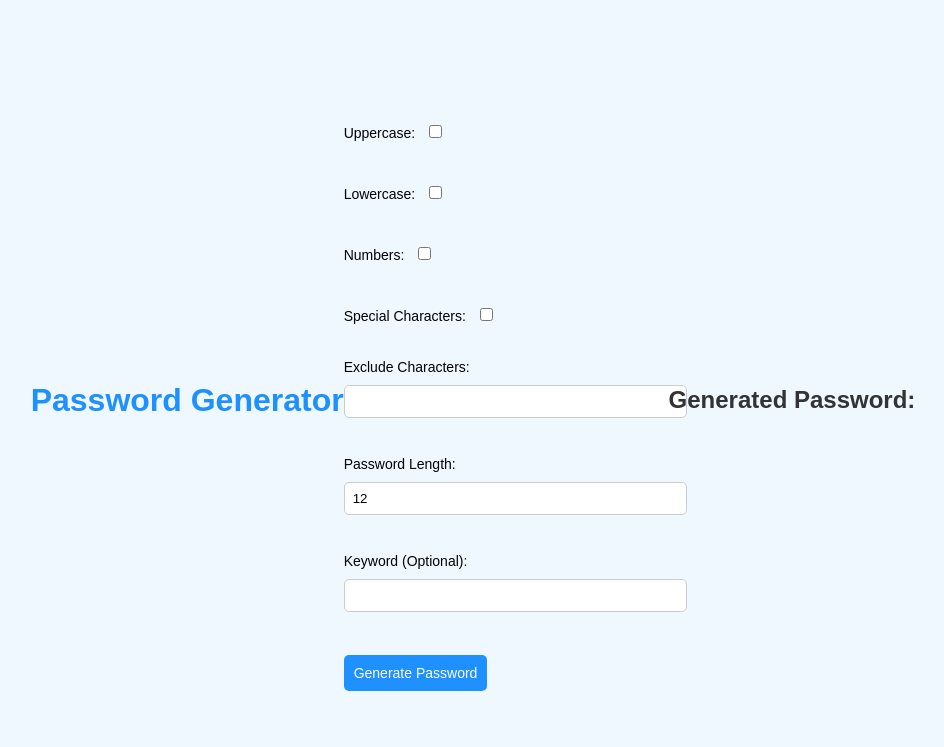
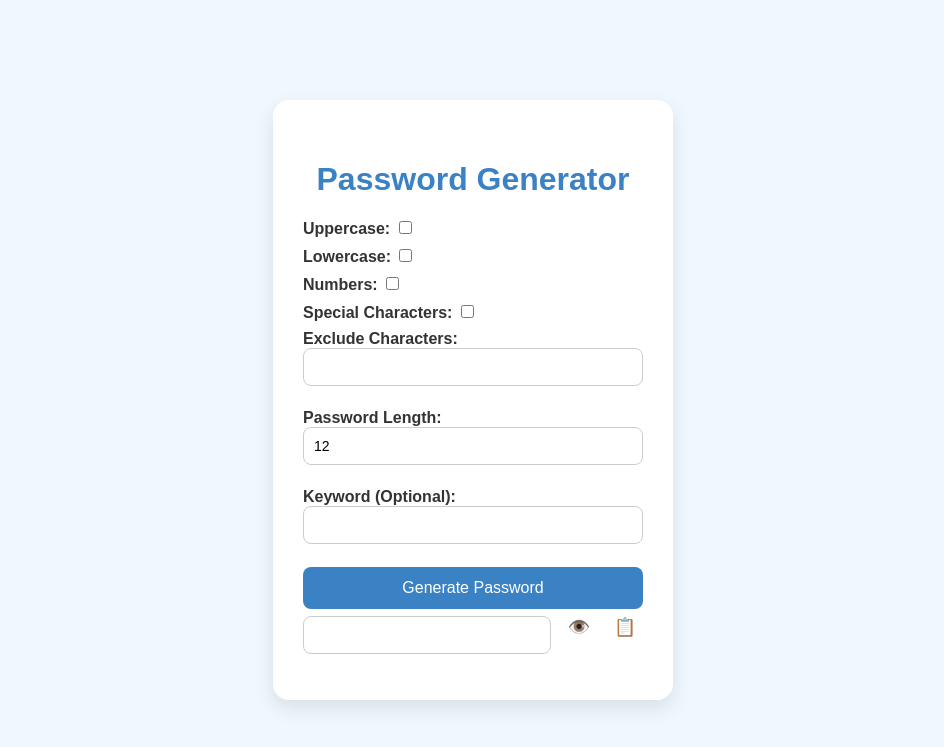
Before and after one commit to pravallika-nunna/EncryptPass, a Flask app: page /generate_password in a window 1280 px wide. Shown: the top 747 px of the page, without its empty margins (167-1111 px from the left). Run offline with Flask 3, Linux system fonts and the light colour scheme.

Commit message:
adding icon to all pages

```diff
--- /dev/null
+++ b/static/css/generate_password.css
@@ -0,0 +1,192 @@
+/* Reset & Base styles */
+body {
+    font-family: Arial, sans-serif;
+    background-color: #f0f8ff;
+    margin: 0;
+    padding: 0;
+    height: 100vh;
+    display: flex;
+    justify-content: center;
+    align-items: center;
+}
+
+/* Card container */
+.card {
+    background-color: #ffffff;
+    border-radius: 16px; /* more rounded */
+    box-shadow: 0 8px 20px rgba(0, 0, 0, 0.1);
+    padding: 40px 30px;
+    width: 400px;
+    box-sizing: border-box;
+    transition: transform 0.2s ease, box-shadow 0.2s ease;
+}
+
+.card:hover {
+    transform: translateY(-5px);
+    box-shadow: 0 12px 24px rgba(0, 0, 0, 0.15);
+}
+
+/* Heading */
+h2 {
+    color: #3b82c4; /* deeper blue */
+    text-align: center;
+    margin-bottom: 20px;
+}
+
+h1 {
+    color: #3b82c4; /* deeper blue */
+    text-align: center;
+    margin-bottom: 20px;
+}
+
+/* Label styles */
+label {
+    display: block;
+    margin-bottom: 8px;
+    color: #333333;
+    font-weight: bold;
+    text-align: left;
+}
+
+/* Checkboxes */
+.checkbox-group {
+    display: flex;
+    flex-direction: column;
+    margin-bottom: 15px;
+}
+
+.checkbox-group label {
+    font-weight: normal;
+    display: flex;
+    align-items: center;
+}
+
+.checkbox-group input[type="checkbox"] {
+    margin-right: 10px;
+}
+
+/* Input fields */
+input[type="text"],
+input[type="number"] {
+    width: 100%;
+    padding: 10px;
+    margin-bottom: 15px;
+    border: 1px solid #ccc;
+    border-radius: 8px;
+    box-sizing: border-box;
+    font-size: 14px;
+}
+
+/* Generate button */
+button {
+    background-color: #3b82c4; /* deeper blue */
+    color: #ffffff;
+    border: none;
+    border-radius: 8px;
+    padding: 12px 20px;
+    font-size: 16px;
+    cursor: pointer;
+    width: 100%;
+    transition: background-color 0.3s ease;
+}
+
+button:hover {
+    background-color: #2e6aa0;
+}
+
+/* Generated password display */
+#generated-password-label {
+    margin-top: 20px;
+    font-weight: bold;
+    color: #3b82c4;
+    text-align: left;
+}
+
+#generated-password {
+    margin-top: 5px;
+    padding: 12px;
+    background-color: #f9f9f9;
+    border: 1px solid #ddd;
+    border-radius: 8px;
+    word-break: break-word;
+    color: #333333;
+}
+
+.password-display {
+    display: flex;
+    align-items: center;
+    position: relative;
+}
+
+.password-display input {
+    flex: 1;
+    padding: 10px;
+    border-radius: 8px;
+    border: 1px solid #ccc;
+    font-size: 14px;
+    margin-right: 10px;
+}
+
+/* Container for action buttons */
+.input-container {
+    display: flex;
+    gap: 10px; /* space between buttons */
+    margin-bottom: 15px;
+}
+
+/* Buttons inside input-container */
+.input-container button {
+    background: none;
+    border: none;
+    cursor: pointer;
+    padding: 7px;
+    font-size: 18px; /* smaller icon size */
+    line-height: 1;
+    display: flex;
+    align-items: center;
+    justify-content: center;
+    width: 36px;
+    height: 36px;
+    border-radius: 50%;
+    transition: transform 0.2s, background-color 0.2s;
+}
+
+/* Hover effect for buttons */
+.input-container button:hover {
+    transform: scale(1.2);
+    background-color: #f0f0f0;
+}
+
+.alert {
+    background-color: #f8d7da; /* light red background */
+    color: #721c24; /* dark red text */
+    padding: 12px 16px;
+    margin-bottom: 15px;
+    border: 1px solid #f5c6cb;
+    border-radius: 8px;
+    font-size: 14px;
+    display: none;
+}
+
+.alert.show {
+    display: block;
+}
+
+.alert.success {
+    background-color: #d4edda;
+    color: #155724;
+    border-color: #c3e6cb;
+}
+
+.alert.hidden {
+    display: none;
+}
+
+
+/* Responsive design */
+@media (max-width: 500px) {
+    .card {
+        width: 90%;
+        padding: 30px 20px;
+    }
+}
--- a/static/css/styles.css
+++ b/static/css/styles.css
@@ -21,7 +21,7 @@
     }
 
     h1 {
-        color: #1e90ff; /* Sky blue */
+        color: #4682b4; /* Sky blue */
     }
 
     h2 {
@@ -50,7 +50,7 @@
     }
 
     button {
-        background-color: #1e90ff; /* Sky blue */
+        background-color: #4682b4; /* Sky blue */
         color: white;
         border: none;
         padding: 10px;
--- a/static/js/generate_password.js
+++ b/static/js/generate_password.js
@@ -1,22 +1,40 @@
-// Add an event listener for form submission
-document.getElementById("passwordForm").addEventListener("submit", async function (event) {
-    // Prevent default form submission behavior
+// Elements
+const passwordForm = document.getElementById("passwordForm");
+const generatedPassword = document.getElementById("generatedPassword");
+const toggleVisibilityBtn = document.getElementById("toggleVisibility");
+const copyBtn = document.getElementById("copyPassword");
+const tooltip = document.getElementById("tooltip");
+const alertBox = document.getElementById("alertBox"); // Add this to your HTML if it's not there
+
+// ✅ Check if elements exist before proceeding
+if (passwordForm && generatedPassword && toggleVisibilityBtn && copyBtn) {
+
+    // Submit event for password generation
+    passwordForm.addEventListener("submit", async function (event) {
         event.preventDefault();
 
-    // Collect form data
         const formData = new FormData(event.target);
         const data = Object.fromEntries(formData);
 
-    // Convert checkboxes to boolean values
+        // Convert checkbox values to boolean
         data.include_upper = data.include_upper === "on";
         data.include_lower = data.include_lower === "on";
         data.include_numbers = data.include_numbers === "on";
         data.include_special = data.include_special === "on";
 
-    // Convert the length field to an integer
         data.length = parseInt(data.length, 10);
 
-    // Send a POST request to the server
+        // Length validation before sending the request
+        if (isNaN(data.length) || data.length < 12 || data.length > 64) {
+            showAlert("Password length must be between 12 and 64 characters.");
+            generatedPassword.value = "Invalid length!";
+            generatedPassword.type = 'text';
+            generatedPassword.disabled = true;
+            return;
+        }
+
+        hideAlert(); // Clear previous alerts if everything's good
+
         try {
             const response = await fetch("/generate_password", {
                 method: "POST",
@@ -24,17 +42,93 @@ document.getElementById("passwordForm").addEventListener("submit", async functio
                 body: JSON.stringify(data),
             });
 
-        // Parse the JSON response
             const result = await response.json();
 
-        // Display the result
             if (result.success) {
-            document.getElementById("generatedPassword").textContent = result.password;
+                generatedPassword.value = result.password;
+                generatedPassword.type = 'password'; // Reset to password type after generation
+                toggleVisibilityBtn.textContent = '👁️'; // Reset toggle button icon
+                generatedPassword.disabled = false; // Enable input in case it was disabled
+                showAlert("Password generated successfully!", "success");
             } else {
-            document.getElementById("generatedPassword").textContent = `Error: ${result.error}`;
+                generatedPassword.value = '';
+                generatedPassword.type = 'text';
+                generatedPassword.disabled = true;
+                showAlert(`Error: ${result.error}`);
             }
         } catch (error) {
-        // Handle errors (e.g., network issues)
-        document.getElementById("generatedPassword").textContent = `Error: ${error.message}`;
+            console.error(error.message);
+            generatedPassword.value = `Error: ${error.message}`;
+            generatedPassword.type = 'text';
+            generatedPassword.disabled = true;
+            showAlert(`Error: ${error.message}`);
         }
     });
+
+    // Toggle password visibility
+    toggleVisibilityBtn.addEventListener('click', () => {
+        if (generatedPassword.type === 'password') {
+            generatedPassword.type = 'text';
+            toggleVisibilityBtn.textContent = '🙈';
+        } else {
+            generatedPassword.type = 'password';
+            toggleVisibilityBtn.textContent = '👁️';
+        }
+    });
+
+    // Copy to clipboard event
+    copyBtn.addEventListener('click', () => {
+        if (generatedPassword.disabled || !generatedPassword.value || generatedPassword.value.includes("Error")) {
+            showAlert("Nothing to copy!", "error");
+            return;
+        }
+
+        generatedPassword.select();
+        generatedPassword.setSelectionRange(0, 99999); // For mobile devices
+
+        navigator.clipboard.writeText(generatedPassword.value)
+            .then(() => {
+                console.log('Password copied!');
+
+                if (tooltip) {
+                    tooltip.textContent = 'Copied!';
+                    tooltip.classList.add('show');
+
+                    setTimeout(() => {
+                        tooltip.classList.remove('show');
+                        tooltip.textContent = '';
+                    }, 1500);
+                } else {
+                    showAlert("Password copied to clipboard!", "success");
+                }
+            })
+            .catch(err => {
+                console.error('Failed to copy!', err);
+                showAlert("Failed to copy password!", "error");
+            });
+    });
+
+} else {
+    console.error('One or more elements are missing from the DOM.');
+}
+
+function showAlert(message, type = 'error') {
+    if (!alertBox) return;
+
+    alertBox.textContent = message;
+
+    // Reset classes
+    alertBox.className = 'alert';
+
+    if (type === 'success') {
+        alertBox.classList.add('success');
+    }
+
+    alertBox.classList.add('show');
+}
+
+function hideAlert() {
+    if (!alertBox) return;
+
+    alertBox.className = 'alert hidden';
+}
--- a/templates/generate_password.html
+++ b/templates/generate_password.html
@@ -4,46 +4,67 @@
     <meta charset="UTF-8">
     <meta name="viewport" content="width=device-width, initial-scale=1.0">
     <title>Password Generator</title>
-    <link rel = "stylesheet" href = "{{url_for('static', filename = 'css/styles.css')}}" type = "text/css">
 
+    <link rel="icon" type="image/x-icon" href="{{ url_for('static', filename='images/logo.png') }}">
+
+    <link rel="stylesheet" href="{{url_for('static', filename='css/generate_password.css')}}" type="text/css">
 </head>
 <body>
+
+    <div class="card">
         <h1>Password Generator</h1>
+
+        <!-- Alert Box -->
+        <div id="alertBox" class="alert hidden"></div>
+
         <form id="passwordForm">
             <label>
                 Uppercase:
                 <input type="checkbox" name="include_upper">
-        </label><br>
+            </label>
             <label>
                 Lowercase:
                 <input type="checkbox" name="include_lower">
-        </label><br>
+            </label>
             <label>
                 Numbers:
                 <input type="checkbox" name="include_numbers">
-        </label><br>
+            </label>
             <label>
                 Special Characters:
                 <input type="checkbox" name="include_special">
-        </label><br>
+            </label>
             <label>
                 Exclude Characters:
                 <input type="text" name="exclude_char">
-        </label><br>
+            </label>
+
             <label>
                 Password Length:
-            <input type="number" name="length" value="12">
-        </label><br>
+                <input type="number" name="length" id="passwordLength" value="12" min="12" max="64" required>
+            </label>
+
             <label>
                 Keyword (Optional):
                 <input type="text" name="keyword">
-        </label><br>
+            </label>
+
             <button type="submit">Generate Password</button>
         </form>
-    <h2>Generated Password:</h2>
-    <p id="generatedPassword"></p>
 
-    <!-- Dynamically load JavaScript file -->
+        <div class="password-display">
+            <!-- Password input -->
+            <input type="password" id="generatedPassword" readonly value="">
+
+            <!-- Action buttons -->
+            <div class="input-container">
+                <button type="button" id="toggleVisibility" title="Show/Hide Password">👁️</button>
+                <button type="button" id="copyPassword" title="Copy Password">📋</button>
+            </div>
+        </div>
+
+    </div>
+
     <script src="{{ url_for('static', filename='js/generate_password.js') }}"></script>
 </body>
 </html>
--- a/views/generate_password.py
+++ b/views/generate_password.py
@@ -41,7 +41,7 @@ class Password:
         static_part = self.static_random_segment()
         remaining_length = self.length - len(static_part) - len(keyword)
         if remaining_length < 0:
-            raise ValueError("Keyword and static part length exceed the specified password length.")
+            raise ValueError("Keyword length exceed the specified password length.")
         random_part = self.random_segment(remaining_length)
         password_parts = list(static_part + random_part)
         random.shuffle(password_parts)
```
Also changed, not shown: requirements.txt (+23 -0 lines), static/css/password_strength.css (added, +125 -0 lines), static/js/password_strength.js (+20 -4 lines), templates/index.html (+25 -3 lines), templates/password_strength.html (+13 -18 lines), static/images/logo.png (added). Lines whose indentation alone changed are shown as unchanged.
